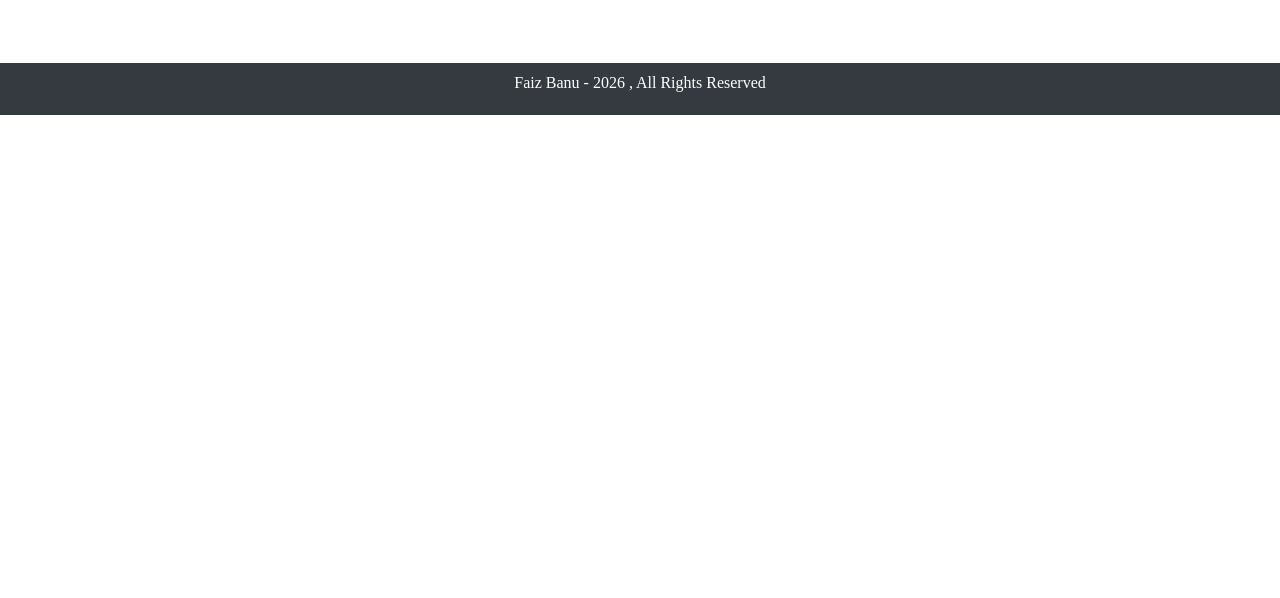
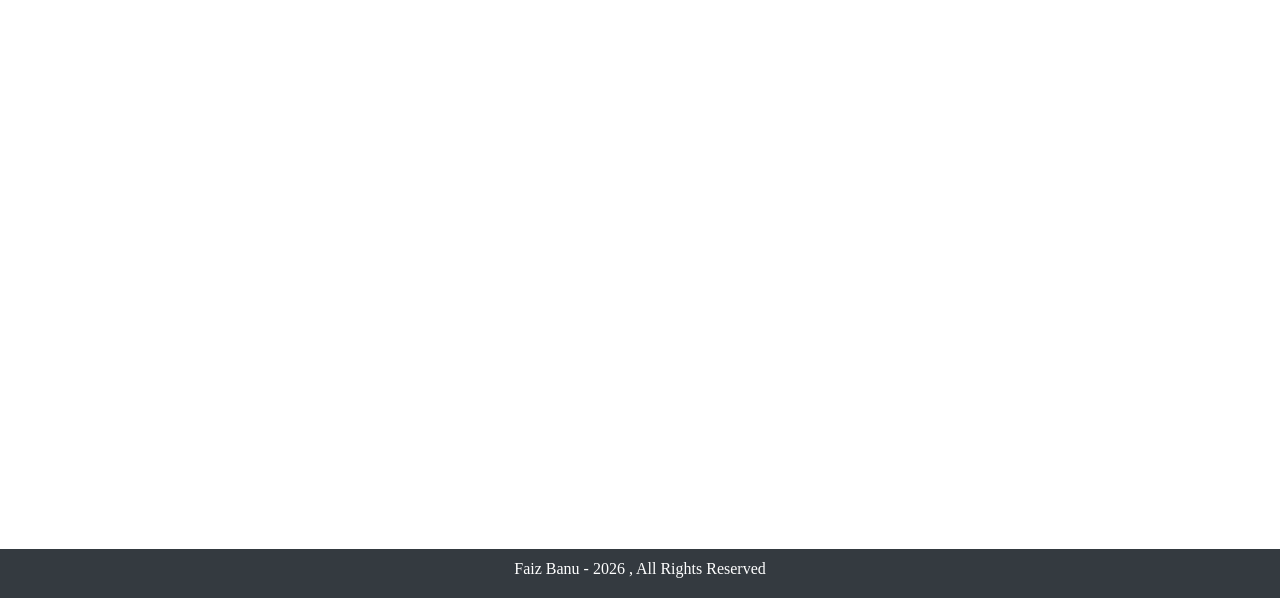
Before and after one commit to Faizsheik/Shopnest, a React (Create React App) app in the folder frontend/: page / in a window 1280 px wide. Shown: the part 199-797 px from the top of the page. Built offline with nearby package versions, Linux system fonts and the light colour scheme; no server answers.

Commit message:
footer css fixed

```diff
--- a/frontend/src/App.css
+++ b/frontend/src/App.css
@@ -154,18 +154,14 @@ nav {
 }
 
 /* Footer */
-/* footer {
+footer {
   margin-top: 8rem;
   color: grey;
   bottom: 0;
   width: 100%;
   position: fixed;
-} */
-footer {
-  position: static;
-  width: 100%;
-  margin-top: 4rem;
 }
+
 
 /* Ratings */
 
```
